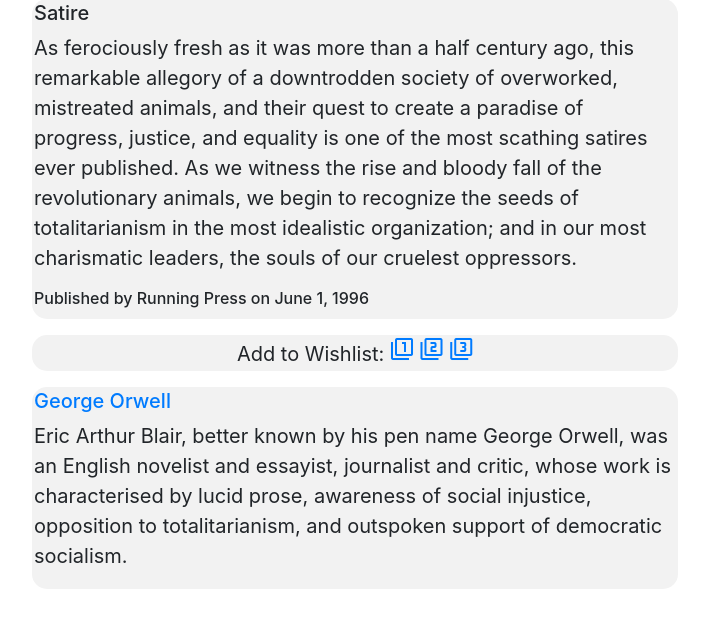
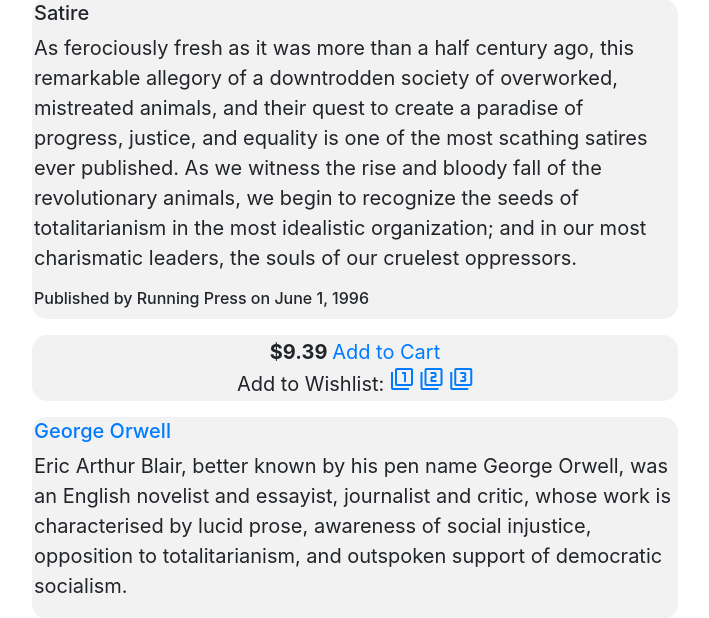
Before and after one commit to BrennaRamos/Team-7--Book-Store, a Django app: a page that uses reviews/templates/reviews/reviews.html in a window 1280 px wide. Shown: the part 498-1116 px from the top of the page, without its empty margins (285-994 px from the left). Run offline with Django 3.2, Linux system fonts and the light colour scheme; data comes from the database, SQL or seed files in the repository; parts of the project's set-up code (start-up, migrations or seed data) failed here and were passed over; some libraries are stand-ins or nearby versions.

Commit message:
made things prettier, added "add to cart" button from details page.

```diff
--- a/reviews/templates/reviews/reviews.html
+++ b/reviews/templates/reviews/reviews.html
@@ -25,10 +25,16 @@
 	</blockquote>
 	<blockquote class="blockquote" style="background-color:#f2f2f2;border-radius: 15px;padding:2px;">
 		<center>
+			<span class="font-weight-bold">
+                            ${{ book_price }}
+			</span>
+			<a href="{% url 'addtocart' book_id %}?from={{request.path|urlencode}}">Add to Cart</a>
+		</center>
+		<center>
 			Add to Wishlist:
-    	<a href="{% url 'addtowish' book_id 0 %}?from={{request.path|urlencode}}"><i class="material-icons">filter_1</i></a>
-    	<a href="{% url 'addtowish' book_id 1 %}?from={{request.path|urlencode}}"><i class="material-icons">filter_2</i></a>
-    	<a href="{% url 'addtowish' book_id 2 %}?from={{request.path|urlencode}}"><i class="material-icons">filter_3</i></a>
+    		<a href="{% url 'addtowish' book_id 0 %}?from={{request.path|urlencode}}"><i class="material-icons">filter_1</i></a>
+    		<a href="{% url 'addtowish' book_id 1 %}?from={{request.path|urlencode}}"><i class="material-icons">filter_2</i></a>
+    		<a href="{% url 'addtowish' book_id 2 %}?from={{request.path|urlencode}}"><i class="material-icons">filter_3</i></a>
 		</center>
 	</blockquote>
 	<blockquote class="blockquote" style="background-color:#f2f2f2;border-radius: 15px;padding:2px;">
--- a/reviews/views.py
+++ b/reviews/views.py
@@ -64,6 +64,7 @@ def reviews(request, id, title):
         'book_publisher': book.publisher,
         'book_pubdate': book.datePublished,
         'book_photo': book.photo,
+        'book_price': book.price,
     }
     return render(request, 'reviews/reviews.html', context)
 
```
